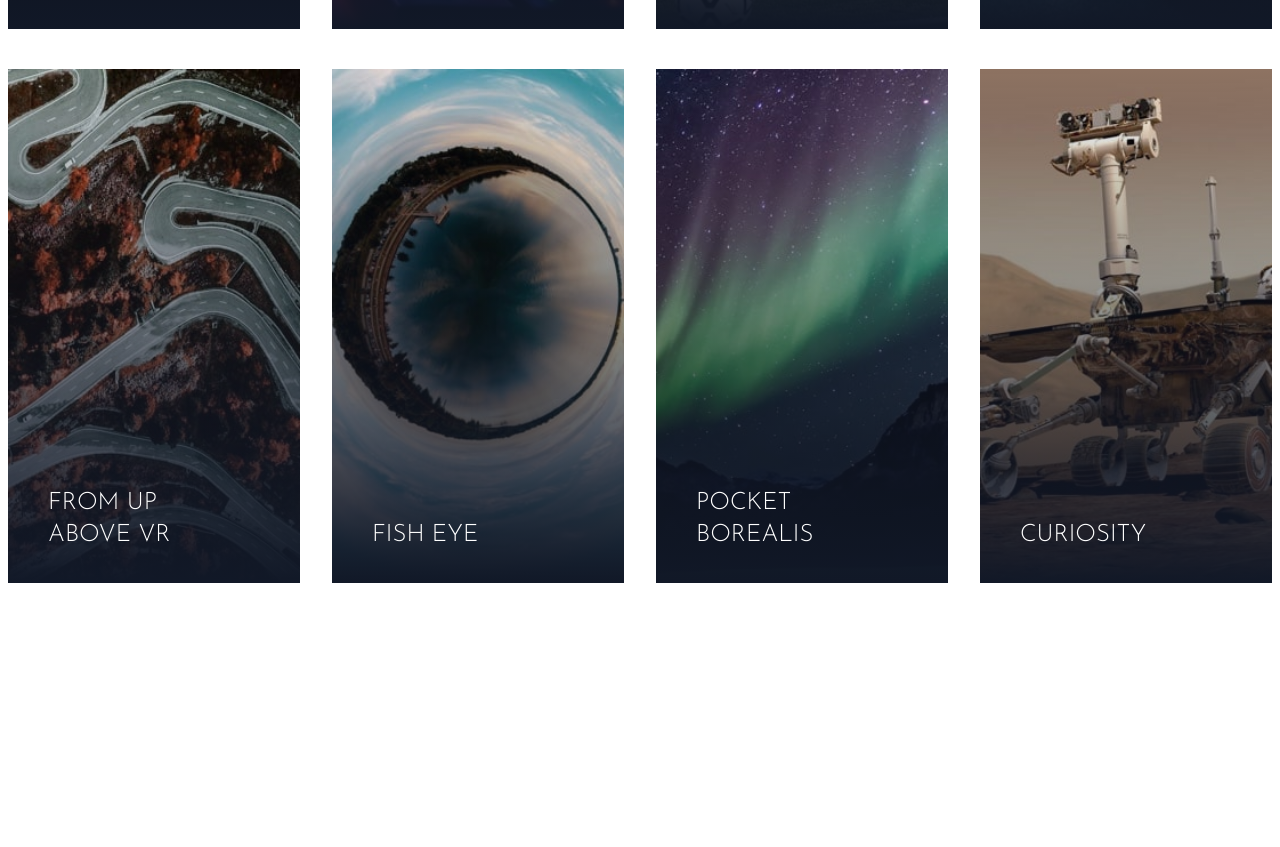
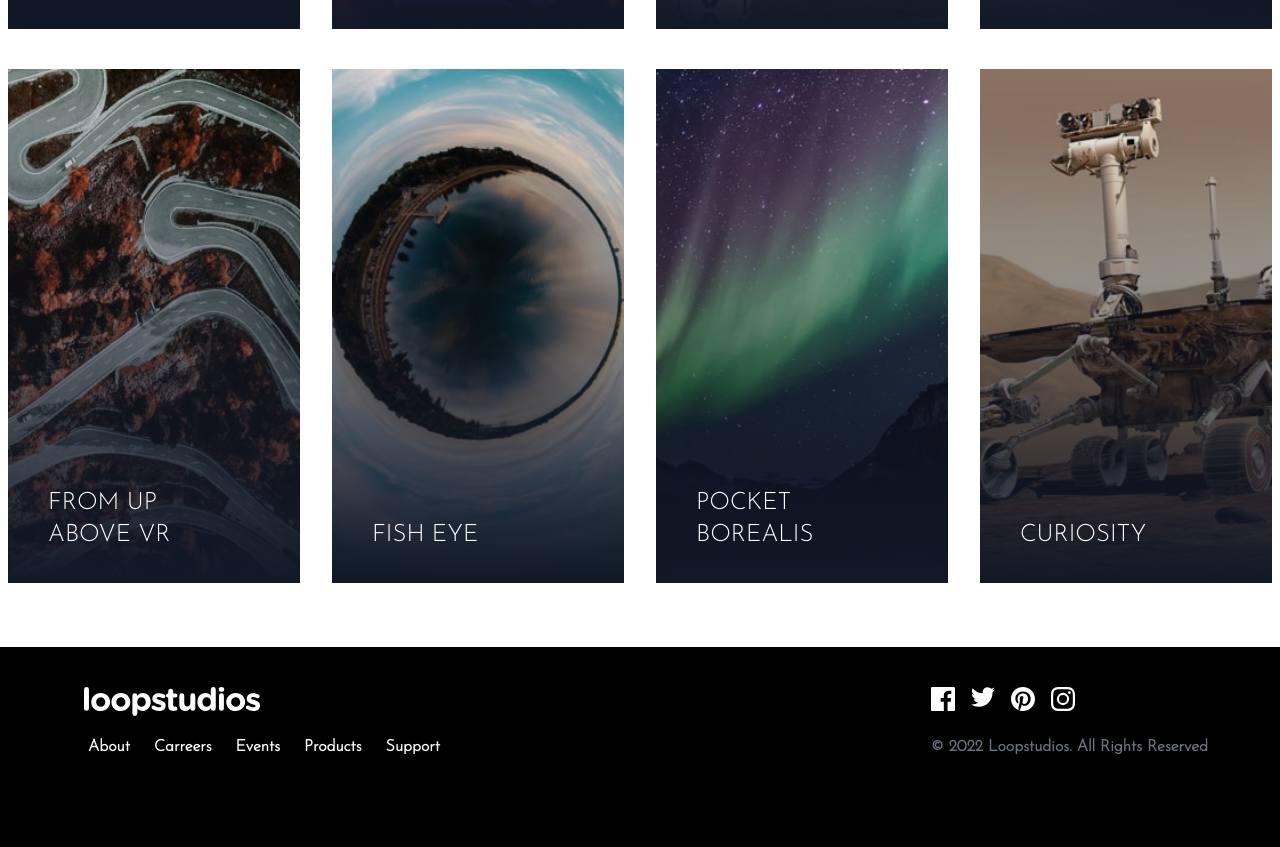
Before and after one commit to duy211099/tailwind-sandbox, a website: page loopstudios/index.html in a window 1280 px wide. Shown: the part 2072-2919 px from the top of the page. Before the commit the page ends 2655 px from the top, so only its background shows below. Drawn offline with Linux system fonts and the light colour scheme.

Commit message:
feat: footer

```diff
--- a/loopstudios/index.html
+++ b/loopstudios/index.html
@@ -76,7 +76,7 @@
     </section>
 
     <!-- Creations Section -->
-    <section id="creations" class="px-2">
+    <section id="creations" class="px-2 mb-16">
         <div class="container max-w-6xl mx-auto my-32 px-6 text-gray-900 md:px-0">
             <div class="flex justify-center mb-20 md:justify-between">
                 <h2 class="text-4xl text-center uppercase md:text-left md:text-5xl">
@@ -191,6 +191,61 @@
             </div>
         </div>
     </section>
+
+    <footer class="bg-black">
+        <div class="container max-w-6xl py-10 mx-auto">
+            <div
+                class="flex flex-col items-center mb-8 mx-2 space-y-6 md:flex-row md:space-y-0 md:justify-between md:items-start">
+                <div class="flex flex-col items-center space-x-4 space-y-8 md:items-start md:space-y-4">
+                    <div class="h-8">
+                        <img class="w-44 md:ml-3" src="./images/logo.svg" alt="">
+                    </div>
+                    <div
+                        class="flex flex-col items-center space-y-4 font-bold text-white md:flex-row md:space-y-0 md:space-x-6 md:ml-3">
+                        <div class="h-10 group">
+                            <a href="#!">About</a>
+                            <div class="mx-2 group-hover:border-b group-hover:border-blue-50"></div>
+                        </div>
+                        <div class="h-10 group">
+                            <a href="#!">Carreers</a>
+                            <div class="mx-2 group-hover:border-b group-hover:border-blue-50"></div>
+                        </div>
+                        <div class="h-10 group">
+                            <a href="#!">Events</a>
+                            <div class="mx-2 group-hover:border-b group-hover:border-blue-50"></div>
+                        </div>
+                        <div class="h-10 group">
+                            <a href="#!">Products</a>
+                            <div class="mx-2 group-hover:border-b group-hover:border-blue-50"></div>
+                        </div>
+                        <div class="h-10 group">
+                            <a href="#!">Support</a>
+                            <div class="mx-2 group-hover:border-b group-hover:border-blue-50"></div>
+                        </div>
+                    </div>
+                </div>
+                <div class="flex flex-col items-start justify-between space-y-4 text-gray-500">
+                    <div class="flex items-center justify-center space-x-4 md:justify-end mx-auto md:mx-0">
+                        <div class="h-8 group">
+                            <a href="#!"><img src="./images/icon-facebook.svg" alt=""></a>
+                        </div>
+                        <div class="h-8 group">
+                            <a href="#!"><img src="./images/icon-twitter.svg" alt=""></a>
+                        </div>
+                        <div class="h-8 group">
+                            <a href="#!"><img src="./images/icon-pinterest.svg" alt=""></a>
+                        </div>
+                        <div class="h-8 group">
+                            <a href="#!"><img src="./images/icon-instagram.svg" alt=""></a>
+                        </div>
+                    </div>
+                    <div class="font-bold">
+                        &copy; 2022 Loopstudios. All Rights Reserved
+                    </div>
+                </div>
+            </div>
+        </div>
+    </footer>
 </body>
 
 </html>
```
Also changed, not shown: loopstudios/css/style.css.
